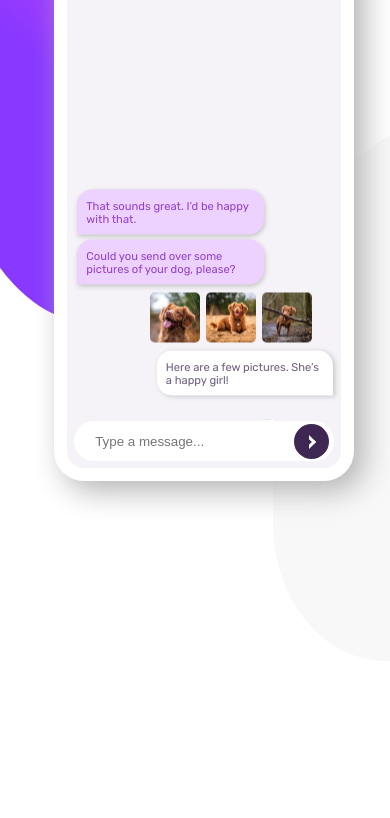
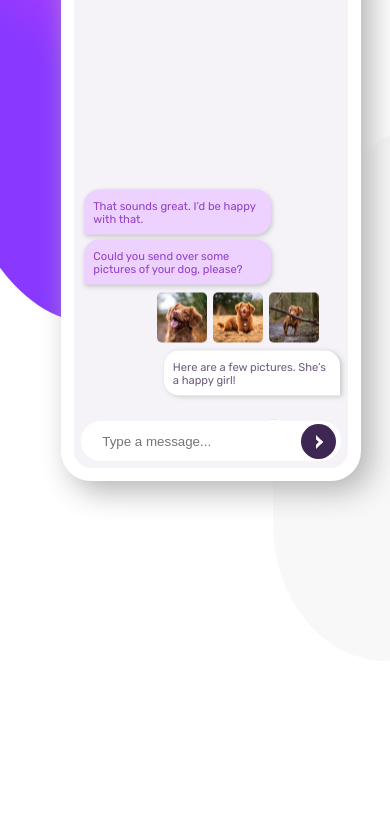
Before and after one commit to namratapdr/ChatAppIllustration, a plain HTML site: page index.html in a window 390 px wide. Shown: the part 183-1001 px from the top of the page. Drawn offline with Linux system fonts and the light colour scheme.

Commit message:
minor bug changes

```diff
--- a/style.css
+++ b/style.css
@@ -77,7 +77,7 @@ body::after{
     border-bottom-left-radius: 20px;
     border-bottom-right-radius: 20px;
      margin-top: -2px;
-    left: 65px;
+    left: 70px;
 }
 .header {
     font-size: 16px;
@@ -175,7 +175,7 @@ body::after{
     }
     .phone{
         top:50px;
-        left:8%;
+        left:10%;
     }
     .main-text {
         top:50px;
```
